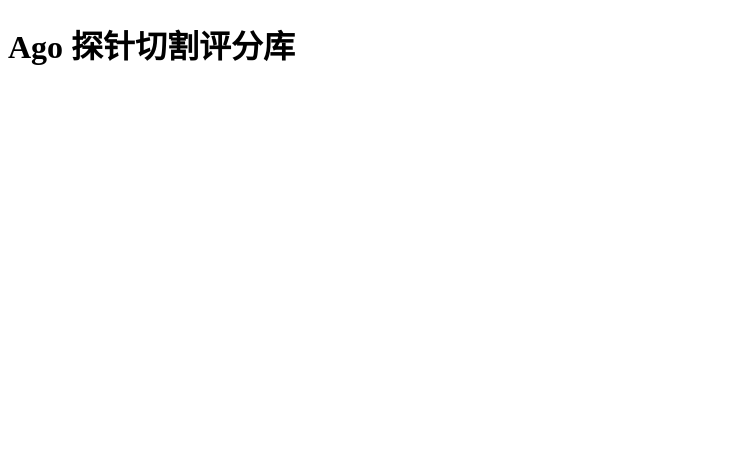
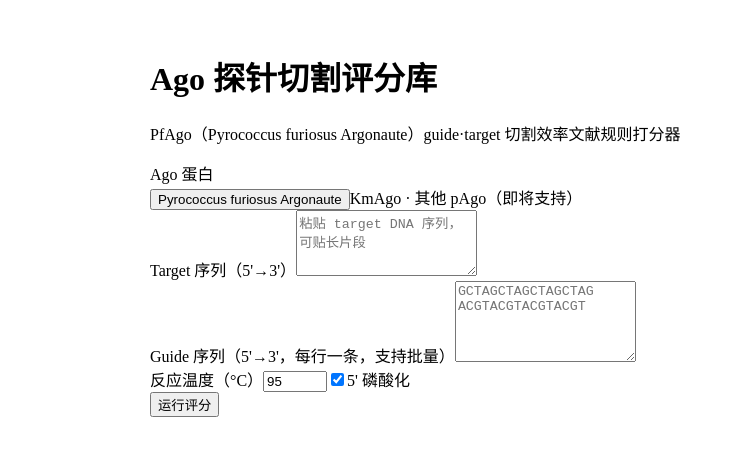
Before and after one commit to 7758521-fhm/ago-probe-scorer, a React (Vite) app: page / in a window 1280 px wide. Shown: the top 456 px of the page, without its empty margins (0-734 px from the left). Built offline with nearby package versions, Linux system fonts and the light colour scheme; the HTML template or start-up script is replaced by a standard one.

Commit message:
feat: input panel and main app wiring

```diff
--- a/src/App.tsx
+++ b/src/App.tsx
@@ -1,3 +1,50 @@
+import { useMemo, useState } from 'react';
+import { PfAgoProfile } from './proteins/pfago';
+import { scoreGuide } from './core/aggregate';
+import type { GuideResult, ProteinProfile } from './core/types';
+import InputPanel from './components/InputPanel';
+import ResultsPanel from './components/ResultsPanel';
+import './App.css';
+
 export default function App() {
-  return <div className="app"><h1>Ago 探针切割评分库</h1></div>;
+  const [profile] = useState<ProteinProfile>(PfAgoProfile);
+  const [target, setTarget] = useState('');
+  const [guidesInput, setGuidesInput] = useState('');
+  const [tempC, setTempC] = useState(PfAgoProfile.defaultTempC);
+  const [phosphorylated, setPhosphorylated] = useState(true);
+  const [results, setResults] = useState<GuideResult[] | null>(null);
+
+  const guides = useMemo(
+    () => guidesInput.split(/\r?\n/).map((s) => s.trim()).filter((s) => s.length > 0),
+    [guidesInput],
+  );
+
+  const run = () => {
+    if (target.trim() === '' || guides.length === 0) return;
+    setResults(guides.map((g) => scoreGuide(g, target, profile, { fivePrimePhosphorylated: phosphorylated, tempC })));
+  };
+
+  return (
+    <div className="app">
+      <header className="app-header">
+        <h1>Ago 探针切割评分库</h1>
+        <p className="subtitle">PfAgo（Pyrococcus furiosus Argonaute）guide·target 切割效率文献规则打分器</p>
+      </header>
+      <main>
+        <InputPanel
+          profile={profile}
+          target={target}
+          setTarget={setTarget}
+          guidesInput={guidesInput}
+          setGuidesInput={setGuidesInput}
+          tempC={tempC}
+          setTempC={setTempC}
+          phosphorylated={phosphorylated}
+          setPhosphorylated={setPhosphorylated}
+          onRun={run}
+        />
+        {results && <ResultsPanel results={results} />}
+      </main>
+    </div>
+  );
 }
--- /dev/null
+++ b/src/components/InputPanel.tsx
@@ -0,0 +1,70 @@
+import type { Dispatch, SetStateAction } from 'react';
+import type { ProteinProfile } from '../core/types';
+
+interface Props {
+  profile: ProteinProfile;
+  target: string;
+  setTarget: Dispatch<SetStateAction<string>>;
+  guidesInput: string;
+  setGuidesInput: Dispatch<SetStateAction<string>>;
+  tempC: number;
+  setTempC: Dispatch<SetStateAction<number>>;
+  phosphorylated: boolean;
+  setPhosphorylated: Dispatch<SetStateAction<boolean>>;
+  onRun: () => void;
+}
+
+export default function InputPanel(p: Props) {
+  return (
+    <section className="input-panel">
+      <div className="field">
+        <label>Ago 蛋白</label>
+        <div className="protein-row">
+          <button className="protein-chip" type="button">{p.profile.name}</button>
+          <span className="coming-soon">KmAgo · 其他 pAgo（即将支持）</span>
+        </div>
+      </div>
+      <div className="field">
+        <label>Target 序列（5'→3'）</label>
+        <textarea
+          value={p.target}
+          onChange={(e) => p.setTarget(e.target.value)}
+          placeholder="粘贴 target DNA 序列，可贴长片段"
+          rows={4}
+          spellCheck={false}
+        />
+      </div>
+      <div className="field">
+        <label>Guide 序列（5'→3'，每行一条，支持批量）</label>
+        <textarea
+          value={p.guidesInput}
+          onChange={(e) => p.setGuidesInput(e.target.value)}
+          placeholder={'GCTAGCTAGCTAGCTAG\nACGTACGTACGTACGT'}
+          rows={5}
+          spellCheck={false}
+        />
+      </div>
+      <div className="params-row">
+        <label>
+          反应温度（°C）
+          <input
+            type="number"
+            value={p.tempC}
+            onChange={(e) => p.setTempC(Number(e.target.value))}
+            min={40}
+            max={100}
+          />
+        </label>
+        <label className="checkbox">
+          <input
+            type="checkbox"
+            checked={p.phosphorylated}
+            onChange={(e) => p.setPhosphorylated(e.target.checked)}
+          />
+          5' 磷酸化
+        </label>
+      </div>
+      <button className="run-button" type="button" onClick={p.onRun}>运行评分</button>
+    </section>
+  );
+}
--- /dev/null
+++ b/src/components/ResultsPanel.tsx
@@ -0,0 +1,5 @@
+import type { GuideResult } from '../core/types';
+
+export default function ResultsPanel({ results }: { results: GuideResult[] }) {
+  return <section className="results-panel"><h2>评分结果</h2><p>共 {results.length} 条 guide。</p></section>;
+}
```
